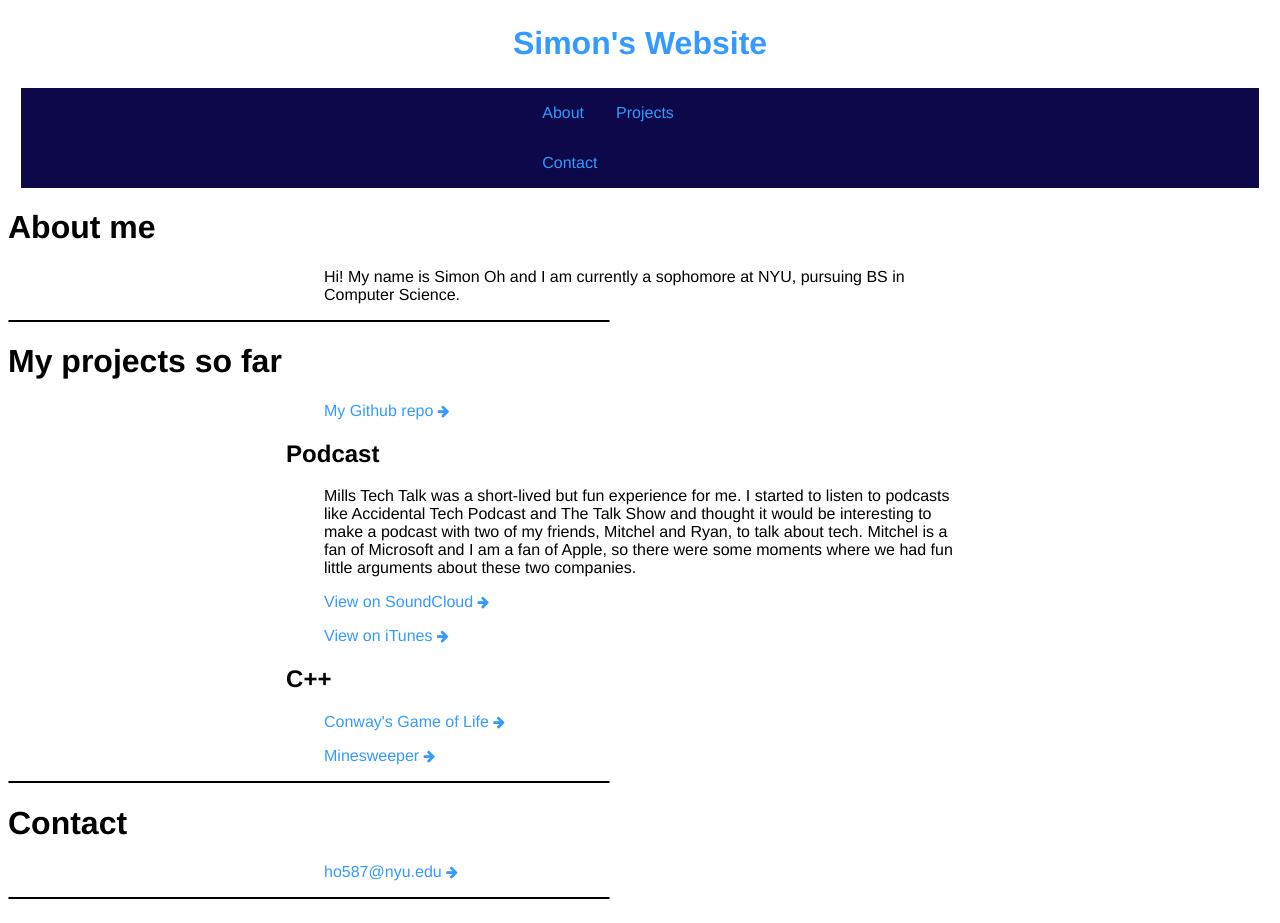
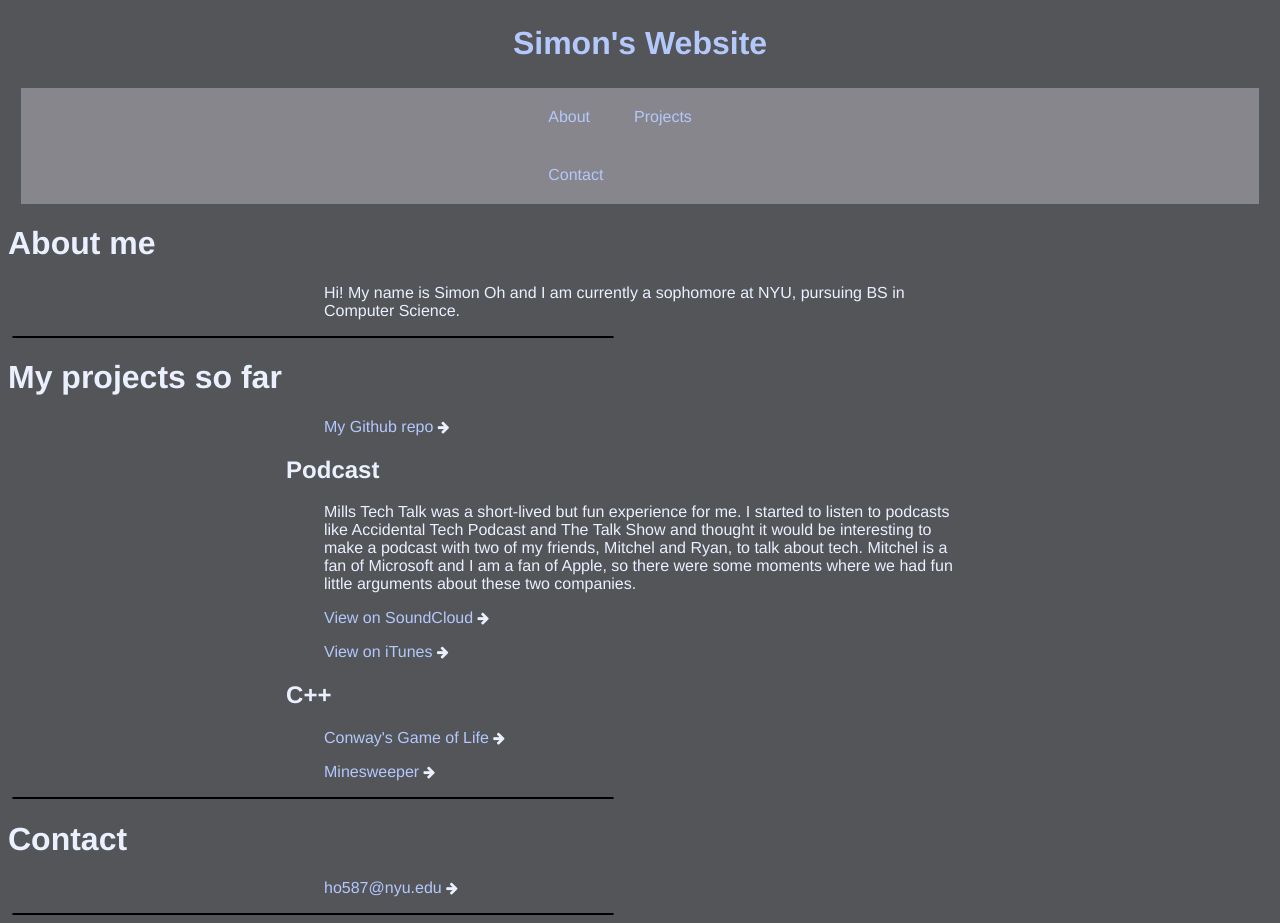
Before and after one commit to simon0h/simon0h.github.io, a Jekyll site: the page built from index.html, in a window 1280 px wide. Built offline with Jekyll 4.4.1, drawn with Linux system fonts in a browser that asks for light colours.

Commit message:
Update default.html

```diff
--- a/_layouts/default.html
+++ b/_layouts/default.html
@@ -4,7 +4,7 @@
 
 <head>
   <link rel="stylesheet" href="https://cdnjs.cloudflare.com/ajax/libs/font-awesome/4.7.0/css/font-awesome.min.css">
-  <link rel="stylesheet" type="text/css" href="/css/style.css">
+  <link rel="stylesheet" type="text/css" href="/css/style_dark.css">
 </head>
 
 <body>
```
